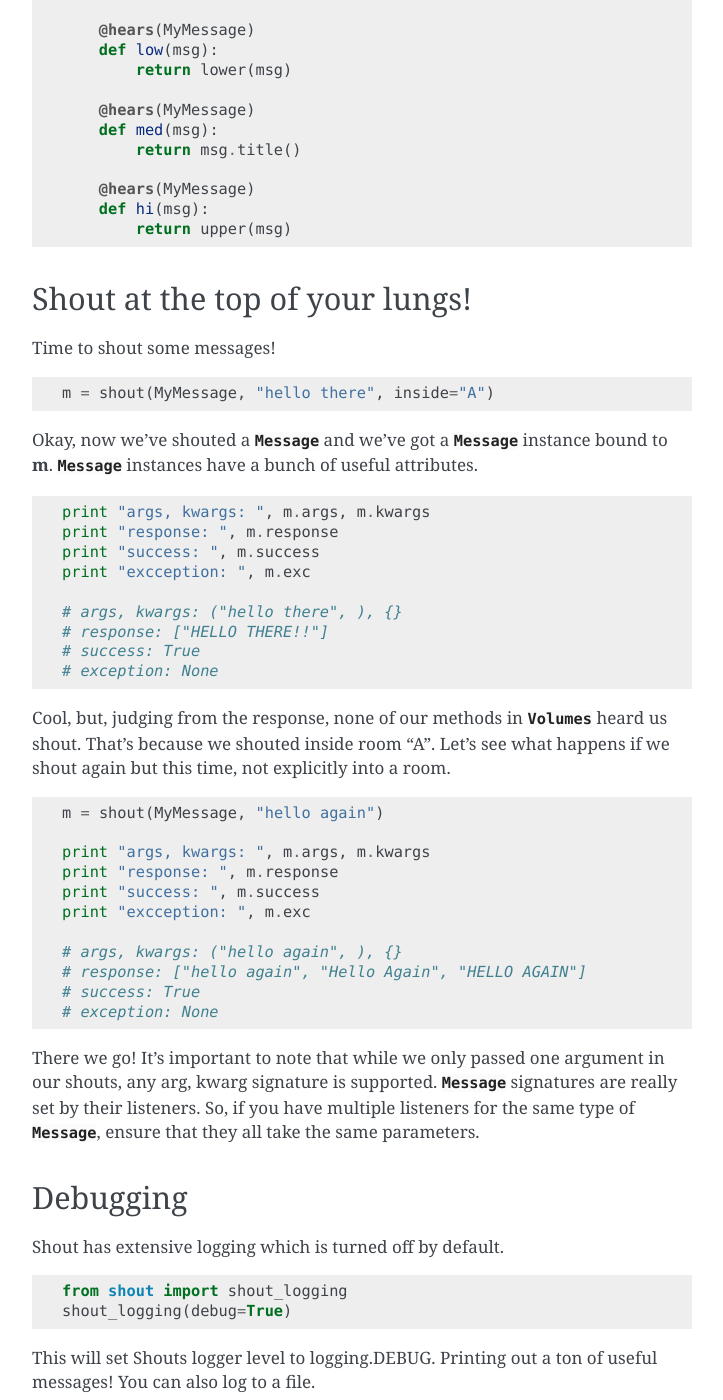
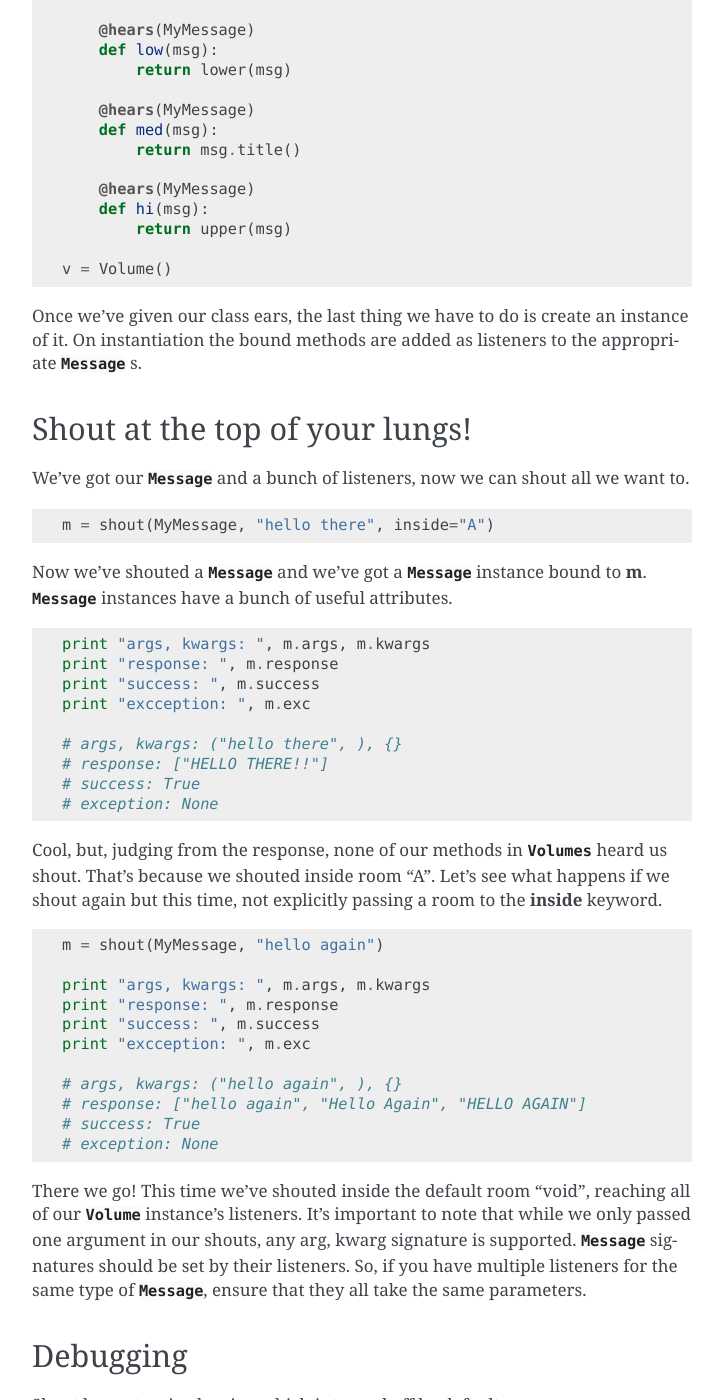
Before and after one commit to danbradham/shout, a Sphinx documentation site: the page built from docs/guide.rst, in a window 1280 px wide and 1400 px high, scrolled down 1045 px. Shown: the whole window, without its empty margins (388-1111 px from the left). Built offline with Sphinx 7.4.7, drawn with Linux system fonts in a browser that asks for light colours.

Commit message:
Update guide.rst
[skip ci] Documentation...

```diff
--- a/docs/guide.rst
+++ b/docs/guide.rst
@@ -56,15 +56,19 @@ any shouted :class:`Message` s. It's **super** simple to give a class ears, just
         def hi(msg):
             return upper(msg)
 
+    v = Volume()
+
+Once we've given our class ears, the last thing we have to do is create an instance of it. On instantiation the bound methods are added as listeners to the appropriate :class:`Message` s.
+
 Shout at the top of your lungs!
 -------------------------------
-Time to shout some messages!
+We've got our :class:`Message` and a bunch of listeners, now we can shout all we want to.
 
 ::
 
     m = shout(MyMessage, "hello there", inside="A")
 
-Okay, now we've shouted a :class:`Message` and we've got a :class:`Message` instance bound to **m**. :class:`Message` instances have a bunch of useful attributes.
+Now we've shouted a :class:`Message` and we've got a :class:`Message` instance bound to **m**. :class:`Message` instances have a bunch of useful attributes.
 
 ::
 
@@ -78,7 +82,7 @@ Okay, now we've shouted a :class:`Message` and we've got a :class:`Message` inst
     # success: True
     # exception: None
 
-Cool, but, judging from the response, none of our methods in :class:`Volumes` heard us shout. That's because we shouted inside room "A". Let's see what happens if we shout again but this time, not explicitly into a room.
+Cool, but, judging from the response, none of our methods in :class:`Volumes` heard us shout. That's because we shouted inside room "A". Let's see what happens if we shout again but this time, not explicitly passing a room to the **inside** keyword.
 
 ::
 
@@ -94,7 +98,7 @@ Cool, but, judging from the response, none of our methods in :class:`Volumes` he
     # success: True
     # exception: None
 
-There we go! It's important to note that while we only passed one argument in our shouts, any arg, kwarg signature is supported. :class:`Message` signatures are really set by their listeners. So, if you have multiple listeners for the same type of :class:`Message`, ensure that they all take the same parameters.
+There we go! This time we've shouted inside the default room "void", reaching all of our :class:`Volume` instance's listeners. It's important to note that while we only passed one argument in our shouts, any arg, kwarg signature is supported. :class:`Message` signatures should be set by their listeners. So, if you have multiple listeners for the same type of :class:`Message`, ensure that they all take the same parameters.
 
 Debugging
 ---------
```
